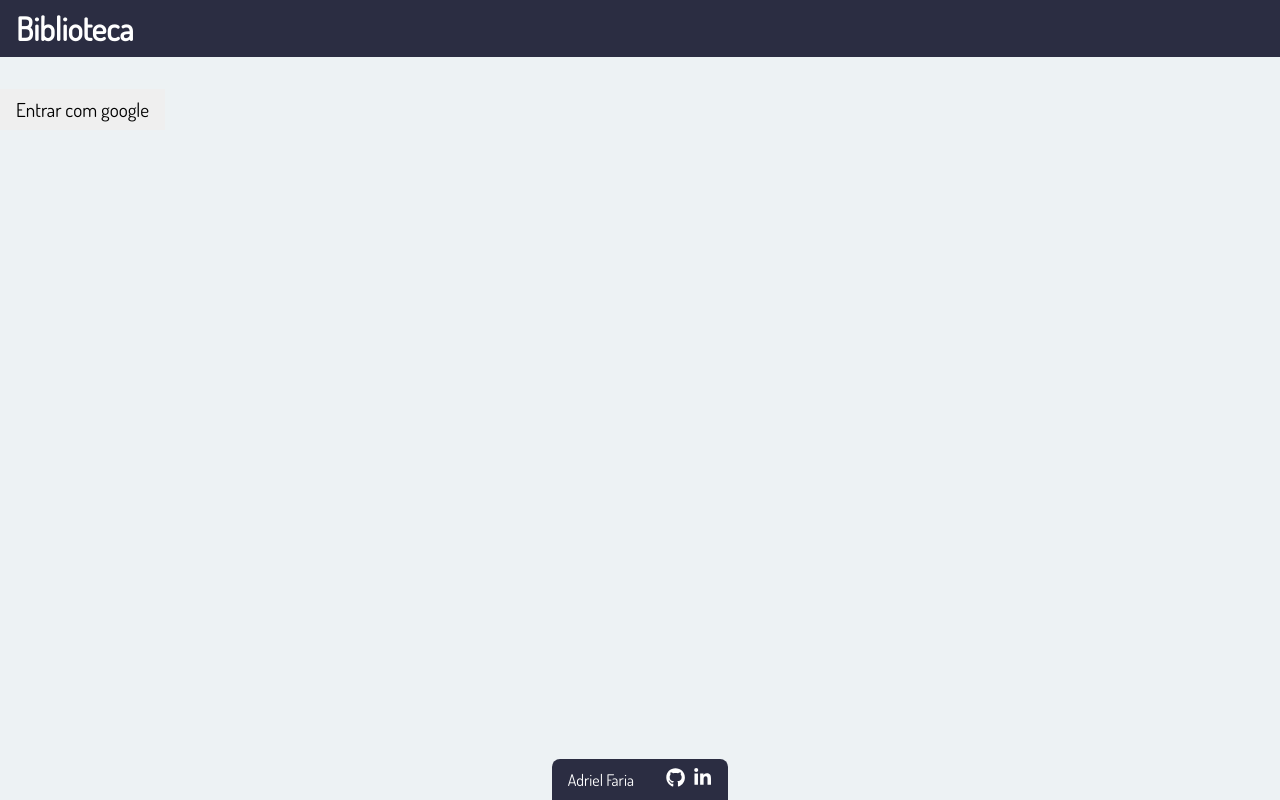
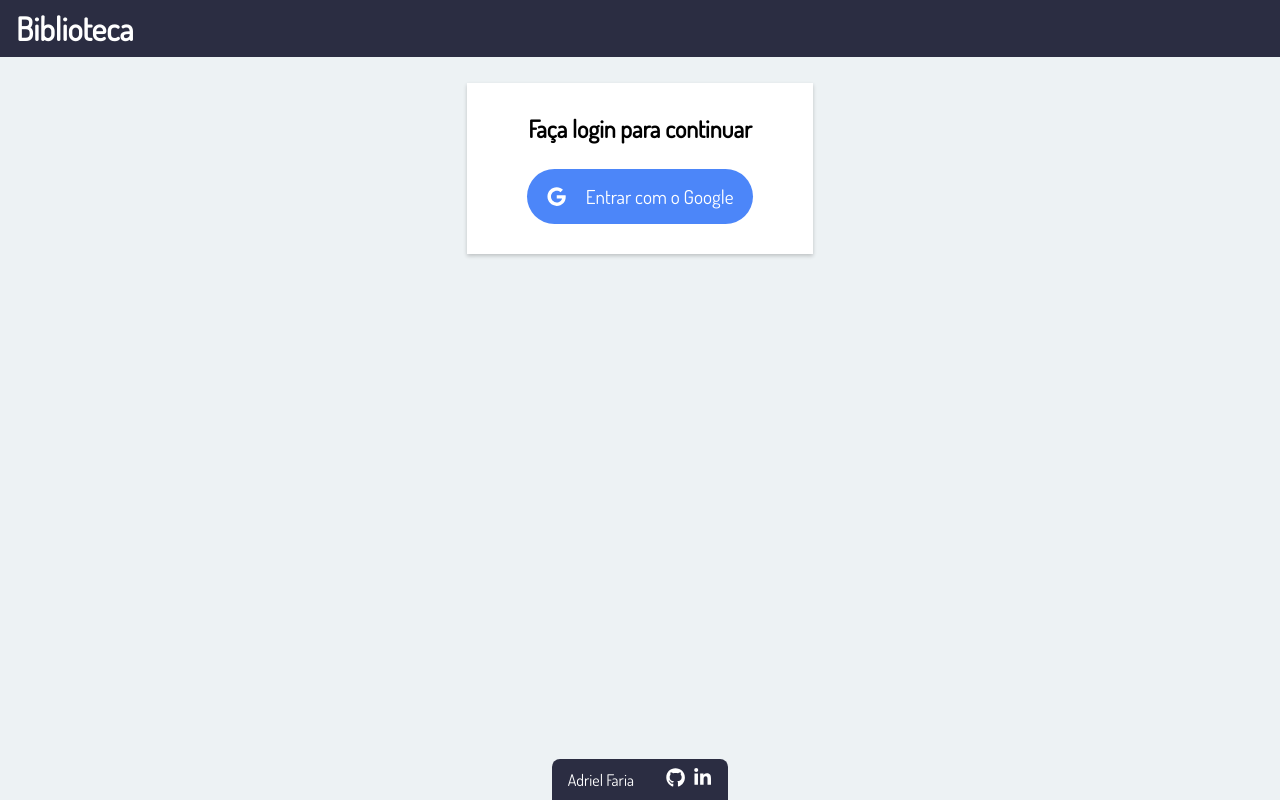
Before and after one commit to br-adriel/js-library, a React (Vite) app: page /js-library/login in a window 1280 px wide. Built offline with nearby package versions, Linux system fonts and the light colour scheme.

Commit message:
Estiliza página de login #8

```diff
--- a/src/pages/Login.tsx
+++ b/src/pages/Login.tsx
@@ -1,16 +1,57 @@
 import { Navigate } from 'react-router-dom';
 import { AuthGoogleContext } from '../contexts/AuthGoogleContext';
 import { useContext } from 'react';
+import styled from 'styled-components';
+import { FaGoogle } from 'react-icons/fa';
 
 const Login = () => {
   const { signInGoogle, signed } = useContext(AuthGoogleContext);
 
   if (signed) return <Navigate to='/' />;
   return (
-    <main>
-      <button onClick={() => signInGoogle()}>Entrar com google</button>
-    </main>
+    <LoginPage>
+      <Content>
+        <h2>Faça login para continuar</h2>
+        <button onClick={() => signInGoogle()} type='button'>
+          <FaGoogle />
+          Entrar com o Google
+        </button>
+      </Content>
+    </LoginPage>
   );
 };
 
+const LoginPage = styled.div`
+  width: 100%;
+  display: flex;
+  justify-content: center;
+  align-items: center;
+  padding: 10px;
+  flex-direction: column;
+  gap: 10px;
+`;
+
+const Content = styled.div`
+  display: flex;
+  justify-content: center;
+  align-items: center;
+  padding: 30px 60px;
+  flex-direction: column;
+  gap: 25px;
+  background: #fff;
+  box-shadow: 0 2px 4px rgba(0, 0, 0, 0.2);
+
+  button {
+    padding: 15px 20px;
+    display: flex;
+    align-items: center;
+    gap: 20px;
+    border-radius: 30px;
+    background: #4c86f9;
+    color: #fff;
+
+    :hover {
+      background: #1b68f7;
+    }`;
+
 export default Login;
```
